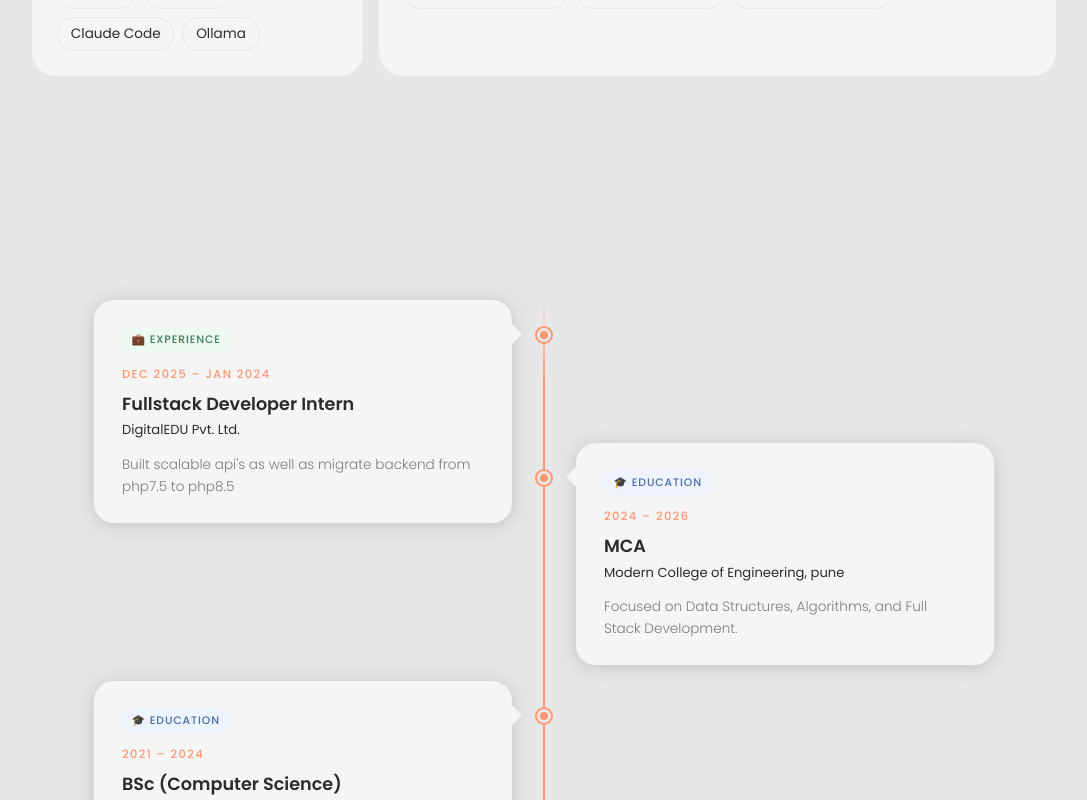
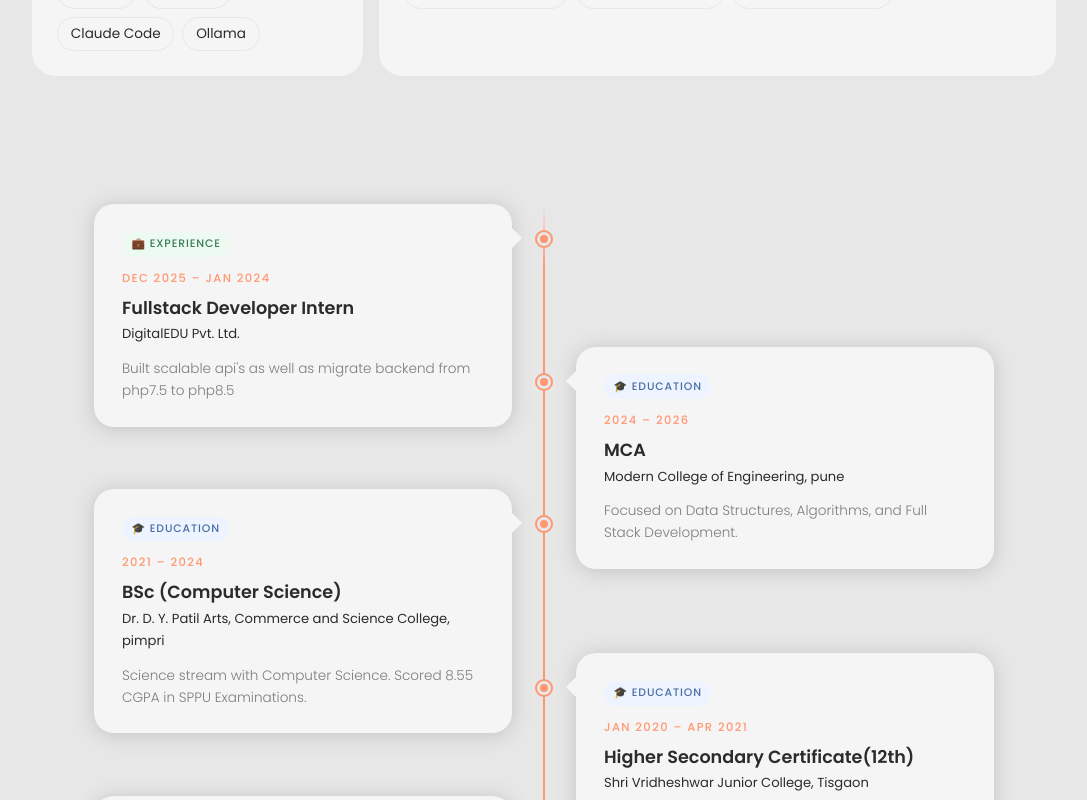
Before and after one commit to AkshayPise1112/Portfolio, a React (Vite) app: page / in a window 1280 px wide. Shown: the part 2000-2800 px from the top of the page, without its empty margins (96-1183 px from the left). Built offline with nearby package versions, Linux system fonts and the light colour scheme.

Commit message:
minor changes for responssive design

```diff
--- a/src/Components/Experience/Frontend.css
+++ b/src/Components/Experience/Frontend.css
@@ -72,6 +72,7 @@
     justify-content: flex-start;
     padding-right: calc(50% + 2rem);
     margin-top: 0;
+    margin-top: -6rem;
 }
 
 /* right items: card on right */
```
